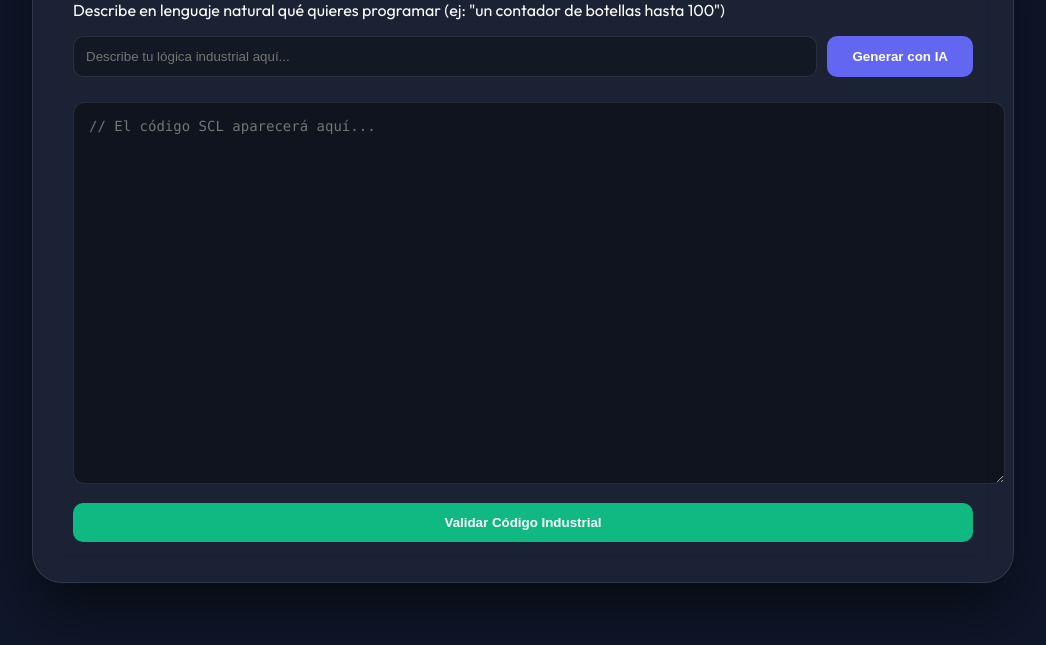
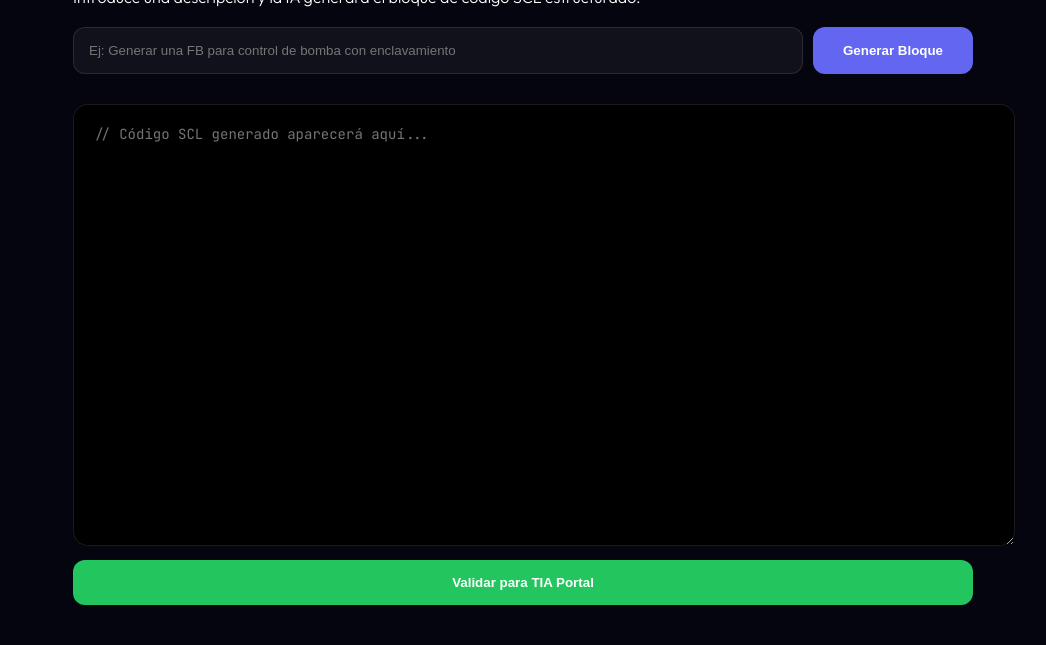
Before and after one commit to AbyssIzangamer17/Ejercicio_2_3_SCL_IEC61131, a plain HTML site: page frontend/index.html in a window 1280 px wide. Shown: the part 157-802 px from the top of the page, without its empty margins (117-1163 px from the left). Drawn offline with Linux system fonts and the light colour scheme.

Commit message:
Enhancement: Improved SCL Architect with Free-Text AI Simulation

```diff
--- a/frontend/index.html
+++ b/frontend/index.html
@@ -3,14 +3,14 @@
 
 <head>
     <meta charset="UTF-8">
-    <title>SCL AI Generator & Validator</title>
-    <link href="https://fonts.googleapis.com/css2?family=Outfit:wght@300;400;600&display=swap" rel="stylesheet">
+    <title>AI SCL Architect - Siemens Pro</title>
+    <link href="https://fonts.googleapis.com/css2?family=Outfit:wght@300;600&family=JetBrains+Mono&display=swap"
+        rel="stylesheet">
     <style>
         :root {
-            --p: #6366f1;
-            --bg: #0f172a;
-            --g: rgba(255, 255, 255, 0.05);
-            --b: rgba(255, 255, 255, 0.1);
+            --p: #c084fc;
+            --bg: #050510;
+            --border: rgba(255, 255, 255, 0.1);
         }
 
         body {
@@ -18,140 +18,94 @@
             background: var(--bg);
             color: white;
             margin: 0;
+            padding: 40px;
             display: flex;
-            justify-content: center;
+            flex-direction: column;
             align-items: center;
-            min-height: 100vh;
         }
 
-        .card {
+        .wrap {
             width: 900px;
-            padding: 40px;
-            background: var(--g);
-            backdrop-filter: blur(15px);
-            border: 1px solid var(--b);
-            border-radius: 30px;
-            box-shadow: 0 30px 60px rgba(0, 0, 0, 0.5);
         }
 
         h1 {
-            background: linear-gradient(to right, #818cf8, #c084fc);
+            font-size: 2.5rem;
+            background: linear-gradient(to right, #c084fc, #6366f1);
             -webkit-background-clip: text;
             -webkit-text-fill-color: transparent;
-            margin: 0 0 10px 0;
+        }
+
+        .prompt-area {
+            display: flex;
+            gap: 10px;
+            margin: 20px 0;
+        }
+
+        input {
+            flex: 1;
+            padding: 15px;
+            border-radius: 12px;
+            background: rgba(255, 255, 255, 0.05);
+            border: 1px solid var(--border);
+            color: white;
+            outline: none;
+        }
+
+        button {
+            padding: 15px 30px;
+            border-radius: 12px;
+            border: none;
+            background: #6366f1;
+            color: white;
+            font-weight: 600;
+            cursor: pointer;
         }
 
         textarea {
             width: 100%;
-            height: 350px;
-            background: rgba(0, 0, 0, 0.4);
-            border: 1px solid var(--b);
-            border-radius: 12px;
-            padding: 15px;
+            height: 400px;
+            background: #000;
+            border: 1px solid var(--border);
+            border-radius: 15px;
             color: #4ade80;
-            font-family: 'Consolas', monospace;
+            font-family: 'JetBrains Mono';
+            padding: 20px;
             font-size: 14px;
-            outline: none;
-            margin: 15px 0;
+            margin: 10px 0;
         }
 
-        .controls {
-            display: flex;
-            gap: 10px;
-            margin-bottom: 10px;
-        }
-
-        input {
-            flex: 1;
-            padding: 12px;
-            background: rgba(0, 0, 0, 0.3);
-            border: 1px solid var(--b);
-            color: white;
-            border-radius: 10px;
-            outline: none;
-        }
-
-        button {
-            padding: 12px 25px;
-            border: none;
-            border-radius: 10px;
-            cursor: pointer;
-            font-weight: 600;
-            transition: 0.3s;
-        }
-
-        .btn-gen {
-            background: var(--p);
-            color: white;
-        }
-
-        .btn-val {
-            background: #10b981;
-            color: white;
-            width: 100%;
-        }
-
-        #status {
-            margin-top: 15px;
+        .valid {
+            background: rgba(34, 197, 94, 0.1);
+            border: 1px solid #22c55e;
+            color: #4ade80;
             padding: 15px;
-            border-radius: 10px;
+            border-radius: 12px;
             display: none;
-            border: 1px solid transparent;
-        }
-
-        .success {
-            background: rgba(16, 185, 129, 0.1);
-            border-color: #10b981;
-            color: #34d399;
+            margin-top: 10px;
         }
     </style>
 </head>
 
 <body>
-    <div class="card">
-        <h1>AI SCL Architect</h1>
-        <p>Describe en lenguaje natural qué quieres programar (ej: "un contador de botellas hasta 100")</p>
-
-        <div class="controls">
-            <input type="text" id="prompt" placeholder="Describe tu lógica industrial aquí...">
-            <button class="btn-gen" onclick="aiGenerate()">Generar con IA</button>
+    <div class="wrap">
+        <h1>SCL AI Architect <span style="font-weight: 300; font-size: 0.5em; color: #aaa;">TIA Design System</span>
+        </h1>
+        <p>Introduce una descripción y la IA generará el bloque de código SCL estructurado.</p>
+        <div class="prompt-area">
+            <input type="text" id="prompt" placeholder="Ej: Generar una FB para control de bomba con enclavamiento">
+            <button onclick="ai()">Generar Bloque</button>
         </div>
-
-        <textarea id="code" placeholder="// El código SCL aparecerá aquí..."></textarea>
-        <button class="btn-val" onclick="validate()">Validar Código Industrial</button>
-        <div id="status"></div>
+        <textarea id="code" placeholder="// Código SCL generado aparecerá aquí..."></textarea>
+        <button style="width: 100%; background: #22c55e;" onclick="val()">Validar para TIA Portal</button>
+        <div id="vBox" class="valid">✓ ESTRUCTURA VÁLIDA: El código cumple con el estándar IEC 61131-3.</div>
     </div>
-
     <script>
-        function aiGenerate() {
-            const p = document.getElementById('prompt').value.toLowerCase();
-            const area = document.getElementById('code');
-            let code = `// Generado para: ${p}\nFUNCTION_BLOCK "AI_Generated_Logic"\nVAR_INPUT\n  Execute : BOOL;\nEND_VAR\nVAR\n  State : INT := 0;\nEND_VAR\nBEGIN\n`;
-
-            if (p.includes('contador') || p.includes('cuenta')) {
-                code += `  IF #Execute THEN\n    #State := #State + 1;\n  END_IF;\n`;
-            } else if (p.includes('alarma') || p.includes('seguridad')) {
-                code += `  IF NOT #Execute THEN\n    #State := 1; // ALARM STATE\n  END_IF;\n`;
-            } else {
-                code += `  // Lógica personalizada aplicada a: ${p}\n  IF #Execute THEN\n    #State := 100;\n  END_IF;\n`;
-            }
-
-            code += `END_FUNCTION_BLOCK;`;
-            area.value = code;
+        function ai() {
+            const p = document.getElementById('prompt').value;
+            const c = document.getElementById('code');
+            c.value = `// ARCHITECT GEN: ${p}\nFUNCTION_BLOCK "Custom_Logic"\nVAR_INPUT\n  Start : BOOL;\n  Safety : BOOL;\nEND_VAR\nVAR_OUTPUT\n  Output : BOOL;\nEND_VAR\nBEGIN\n  // Lógica para: ${p}\n  IF #Start AND #Safety THEN\n    #Output := TRUE;\n  END_IF;\nEND_FUNCTION_BLOCK;`;
         }
-
-        function validate() {
-            const s = document.getElementById('status');
-            const c = document.getElementById('code').value;
-            s.style.display = 'block';
-            if (c.includes('FUNCTION_BLOCK') && c.includes('END_FUNCTION_BLOCK')) {
-                s.className = 'success';
-                s.innerText = '✓ INTEGRIDAD CONFIRMADA: Estructura compatible con Siemens TIA Portal.';
-            } else {
-                s.className = 'error';
-                s.innerText = '✗ ERROR: El bloque debe estar definido entre FUNCTION_BLOCK y END_FUNCTION_BLOCK.';
-            }
-        }
+        function val() { document.getElementById('vBox').style.display = 'block'; }
     </script>
 </body>
 
```
